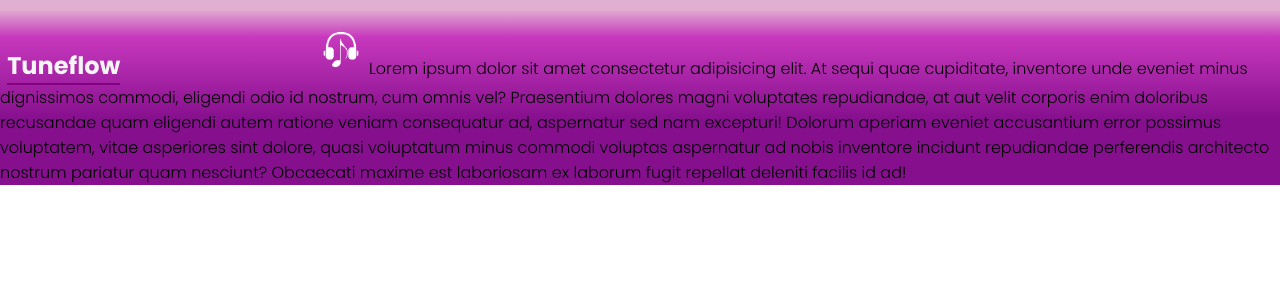
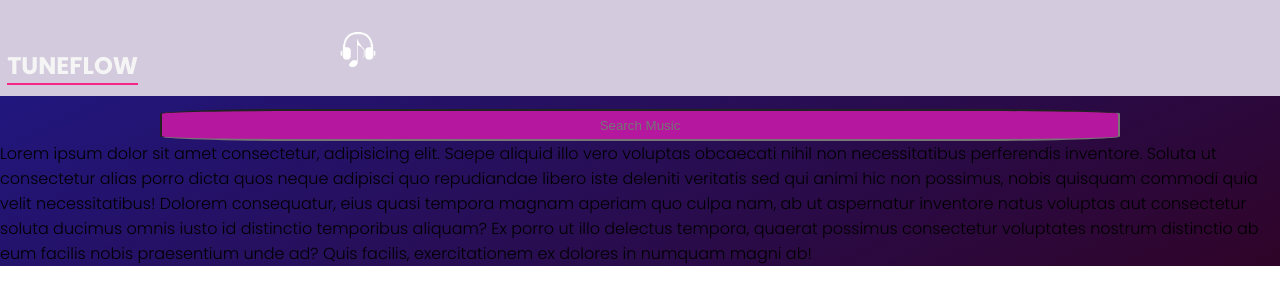
Before and after one commit to BandaKranthi31/TuneFlow, a plain HTML site: page index.html in a window 1280 px wide. Drawn offline with Linux system fonts and the light colour scheme.

Commit message:
"added header"

```diff
--- a/index.html
+++ b/index.html
@@ -4,6 +4,7 @@
     <meta charset="UTF-8">
     <meta name="viewport" content="width=device-width, initial-scale=1.0">
     <title>TuneFlow</title>
+    <link rel="stylesheet" href="https://cdnjs.cloudflare.com/ajax/libs/font-awesome/6.5.2/css/all.min.css" integrity="sha512-SnH5WK+bZxgPHs44uWIX+LLJAJ9/2PkPKZ5QiAj6Ta86w+fsb2TkcmfRyVX3pBnMFcV7oQPJkl9QevSCWr3W6A==" crossorigin="anonymous" referrerpolicy="no-referrer" />
     <link rel="preconnect" href="https://fonts.googleapis.com">
     <link rel="preconnect" href="https://fonts.gstatic.com" crossorigin>
     <link href="https://fonts.googleapis.com/css2?family=Poppins:ital,wght@0,100;0,200;0,300;0,400;0,500;0,600;0,700;0,800;0,900;1,100;1,200;1,300;1,400;1,500;1,600;1,700;1,800;1,900&display=swap" rel="stylesheet">
@@ -14,6 +15,9 @@
         <h2 class="heading">Tuneflow</h2>
         <img src="Imgs/bg1.png" alt="background-Image-head" class="bg1head">
     </section>
- Lorem ipsum dolor sit amet consectetur adipisicing elit. At sequi quae cupiditate, inventore unde eveniet minus dignissimos commodi, eligendi odio id nostrum, cum omnis vel? Praesentium dolores magni voluptates repudiandae, at aut velit corporis enim doloribus recusandae quam eligendi autem ratione veniam consequatur ad, aspernatur sed nam excepturi! Dolorum aperiam eveniet accusantium error possimus voluptatem, vitae asperiores sint dolore, quasi voluptatum minus commodi voluptas aspernatur ad nobis inventore incidunt repudiandae perferendis architecto nostrum pariatur quam nesciunt? Obcaecati maxime est laboriosam ex laborum fugit repellat deleniti facilis id ad!
+ <section class="navbar">
+    <input type="text" name="nav" id="navbarr" placeholder="Search Music">
+ </section>
+ Lorem ipsum dolor sit amet consectetur, adipisicing elit. Saepe aliquid illo vero voluptas obcaecati nihil non necessitatibus perferendis inventore. Soluta ut consectetur alias porro dicta quos neque adipisci quo repudiandae libero iste deleniti veritatis sed qui animi hic non possimus, nobis quisquam commodi quia velit necessitatibus! Dolorem consequatur, eius quasi tempora magnam aperiam quo culpa nam, ab ut aspernatur inventore natus voluptas aut consectetur soluta ducimus omnis iusto id distinctio temporibus aliquam? Ex porro ut illo delectus tempora, quaerat possimus consectetur voluptates nostrum distinctio ab eum facilis nobis praesentium unde ad? Quis facilis, exercitationem ex dolores in numquam magni ab!
 </body>
 </html>
--- a/style.css
+++ b/style.css
@@ -19,19 +19,21 @@ html{
     font-style: normal;
 }
 body{
-    background-image: linear-gradient(#E1AFD1 5%,#C738BD 20%,#850F8D 65%);
+    background-image: linear-gradient(-25deg,#2F0428 0%,#1F1989 100%);
     background-repeat: no-repeat;
     background-size: cover;
 }
 .header{
-    display: inline;
-
+    display: inline-block;
+    height: 12vh;
+    width: 100%;
+    background-color: var(--transparent-bg);
 }
 .heading{
     color: whitesmoke;
-    text-transform: capitalize;
+    text-transform:uppercase;
     margin-left: 0.3em;
-    border-bottom: 2px solid purple;
+    border-bottom: 2px solid var(--accent);
     display: inline-block;
     margin-top: 2em;
 }
@@ -42,3 +44,14 @@ body{
     margin-top: 1.7em;
     margin-top: 1em;
 }
+.navbar{
+   text-align: center;
+}
+#navbarr{
+    margin-top: 1em;
+    height: 4vh;
+    border-radius:  15% 15% 15% 15%;
+    text-align: center;
+    width: 75vw;
+    background-color: #B5179E;
+}
```
